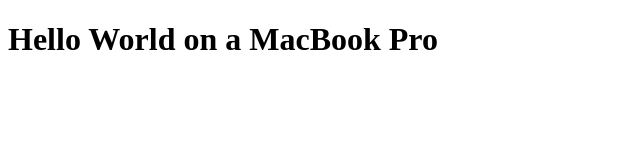
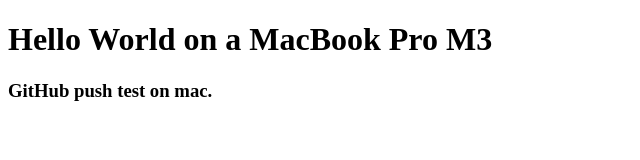
Before and after one commit to atkhodier1297/mac-test, a plain HTML site: page index.html in a window 1280 px wide. Shown: the whole page, without its empty margins (0-640 px from the left). Drawn offline with Linux system fonts and the light colour scheme.

Commit message:
final test

```diff
--- a/index.html
+++ b/index.html
@@ -6,7 +6,8 @@
     <title>Mac Test</title>
 </head>
 <body>
-    <h1>Hello World on a MacBook Pro</h1>
+    <h1>Hello World on a MacBook Pro M3</h1>
+    <h3>GitHub push test on mac.</h3>
     <script src="index.js"></script>
 </body>
 </html>
```
